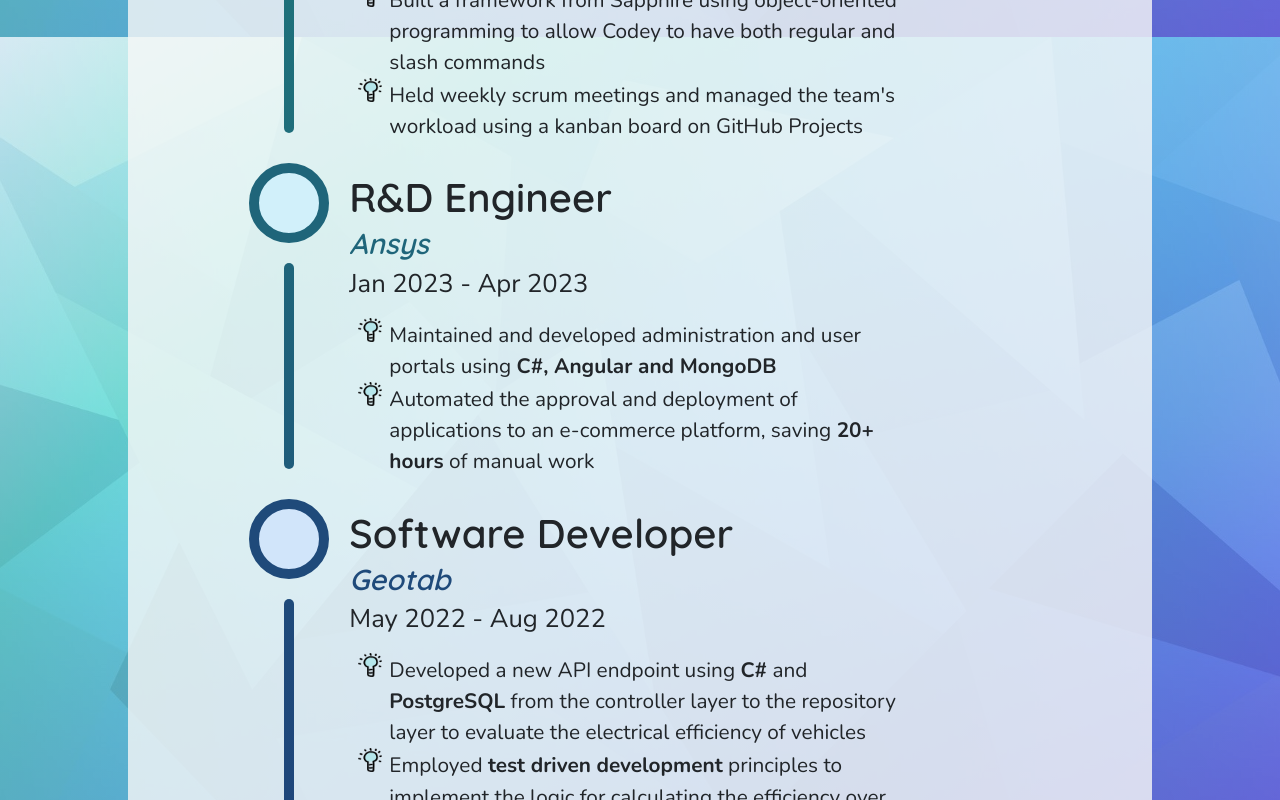
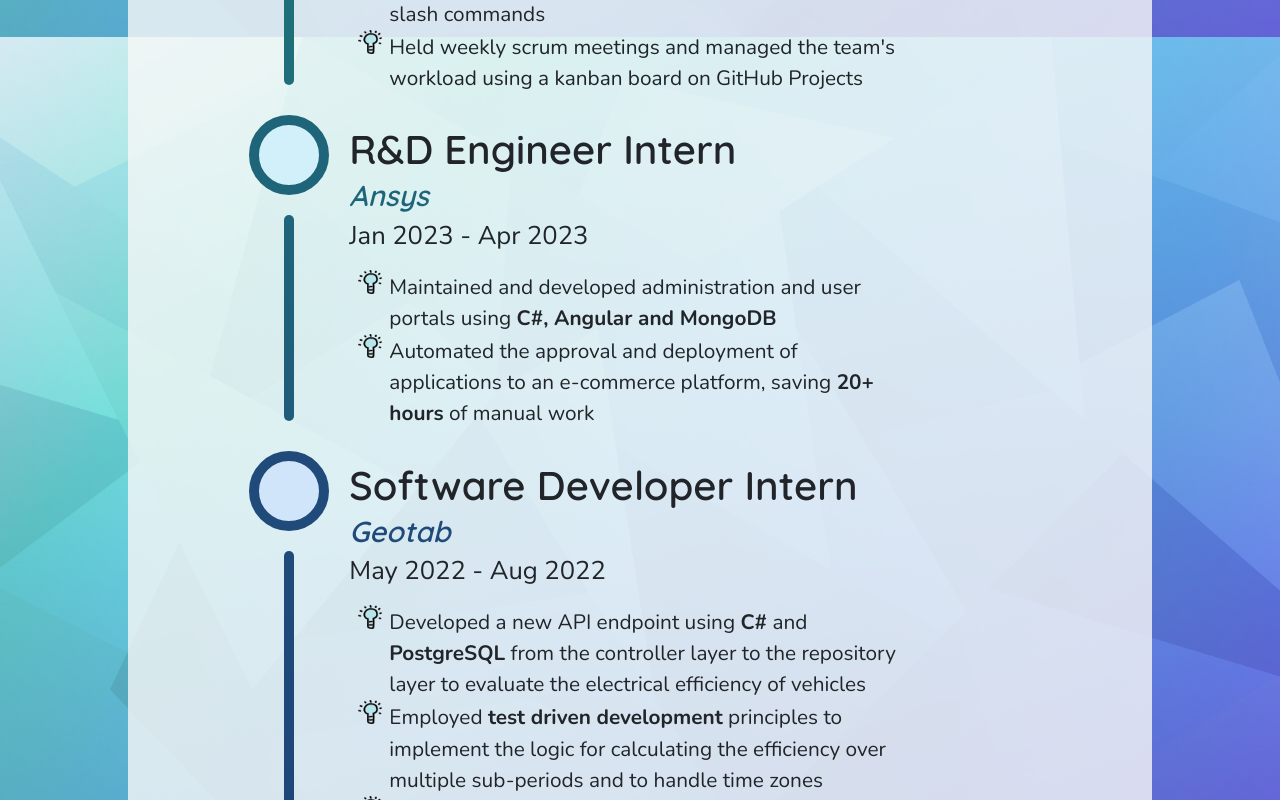
Before and after one commit to mcpenguin/the-arctic-blog, a React (Create React App) app: page / in a window 1280 px wide. Shown: the part 4840-5640 px from the top of the page. Built offline with nearby package versions, Linux system fonts and the light colour scheme.

Commit message:
updated experience

```diff
--- a/src/components/Experience/experienceData.tsx
+++ b/src/components/Experience/experienceData.tsx
@@ -2,21 +2,21 @@
 // module containing experience data
 const data = [
   {
-    title: "Software Developer - Google Cloud (Incoming)",
+    title: "Software Developer Intern - Google Cloud",
     subtitle: "Google",
     date: "Sep 2024 - Dec 2024",
     content: null,
     tags: ["coop", "tech"],
   },
   {
-    title: "Software Developer - Computational Vision (Incoming)",
+    title: "Software Developer Intern - Computational Vision",
     subtitle: "Miovision",
     date: "May 2024 - Aug 2024",
     content: null,
     tags: ["coop", "tech"],
   },
   {
-    title: "Software Developer - Traffic Analytics",
+    title: "Software Developer Intern - Traffic Analytics",
     subtitle: "Miovision",
     date: "Sep 2023 - Dec 2023",
     content: (
@@ -80,7 +80,7 @@ const data = [
     tags: ["ec"],
   },
   {
-    title: "R&D Engineer",
+    title: "R&D Engineer Intern",
     subtitle: "Ansys",
     date: "Jan 2023 - Apr 2023",
     content: (
@@ -98,7 +98,7 @@ const data = [
     tags: ["coop", "tech"],
   },
   {
-    title: "MATH 137/138 Tutor",
+    title: "MATH 137/138 Tutor Intern",
     subtitle: "UW Tutorial Centre",
     date: "Sep 2022 - Dec 2022",
     content: null,
@@ -112,7 +112,7 @@ const data = [
     tags: ["ec"],
   },
   {
-    title: "Software Developer",
+    title: "Software Developer Intern",
     subtitle: "Geotab",
     date: "May 2022 - Aug 2022",
     content: (
@@ -285,7 +285,7 @@ const data = [
     tags: ["ec", "tech"],
   },
   {
-    title: "Data Analyst",
+    title: "Data Analyst Intern",
     subtitle: "eMedAsia",
     date: "May 2021 - Aug 2021",
     content: (
```
